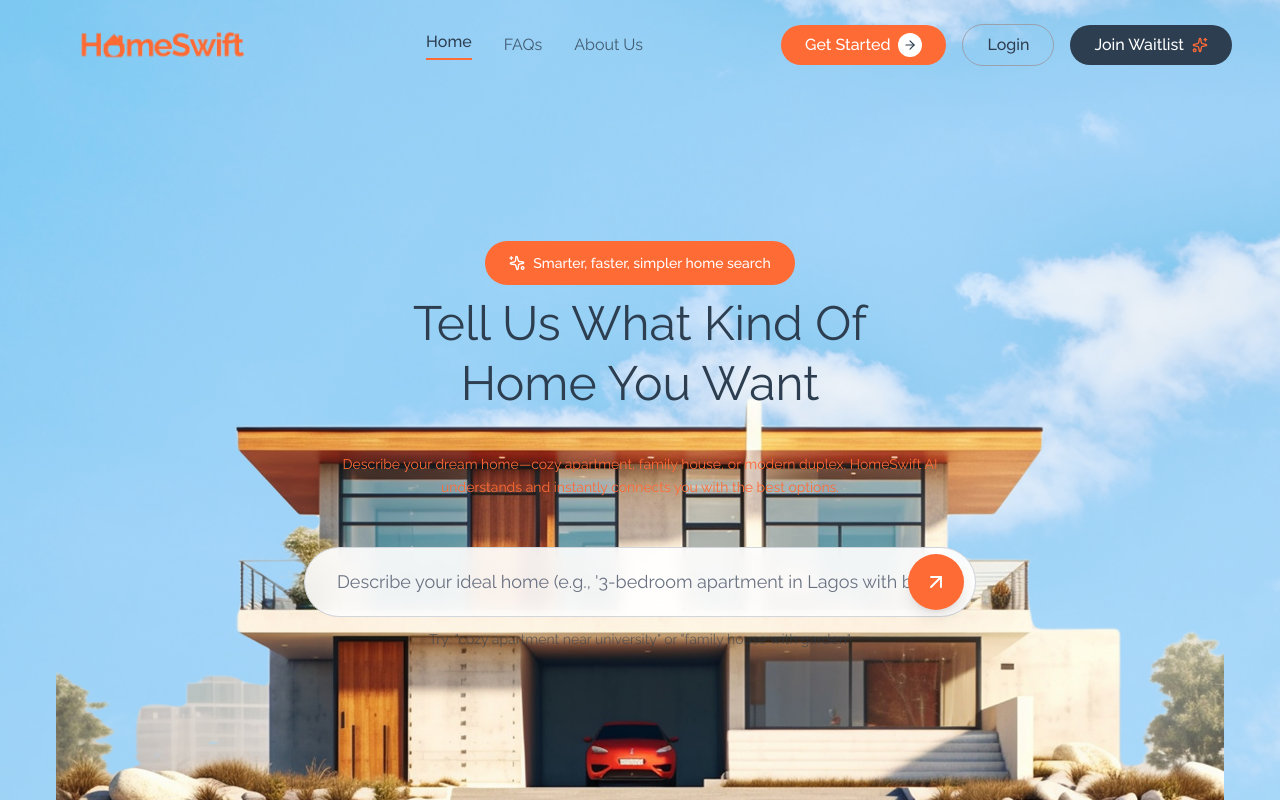
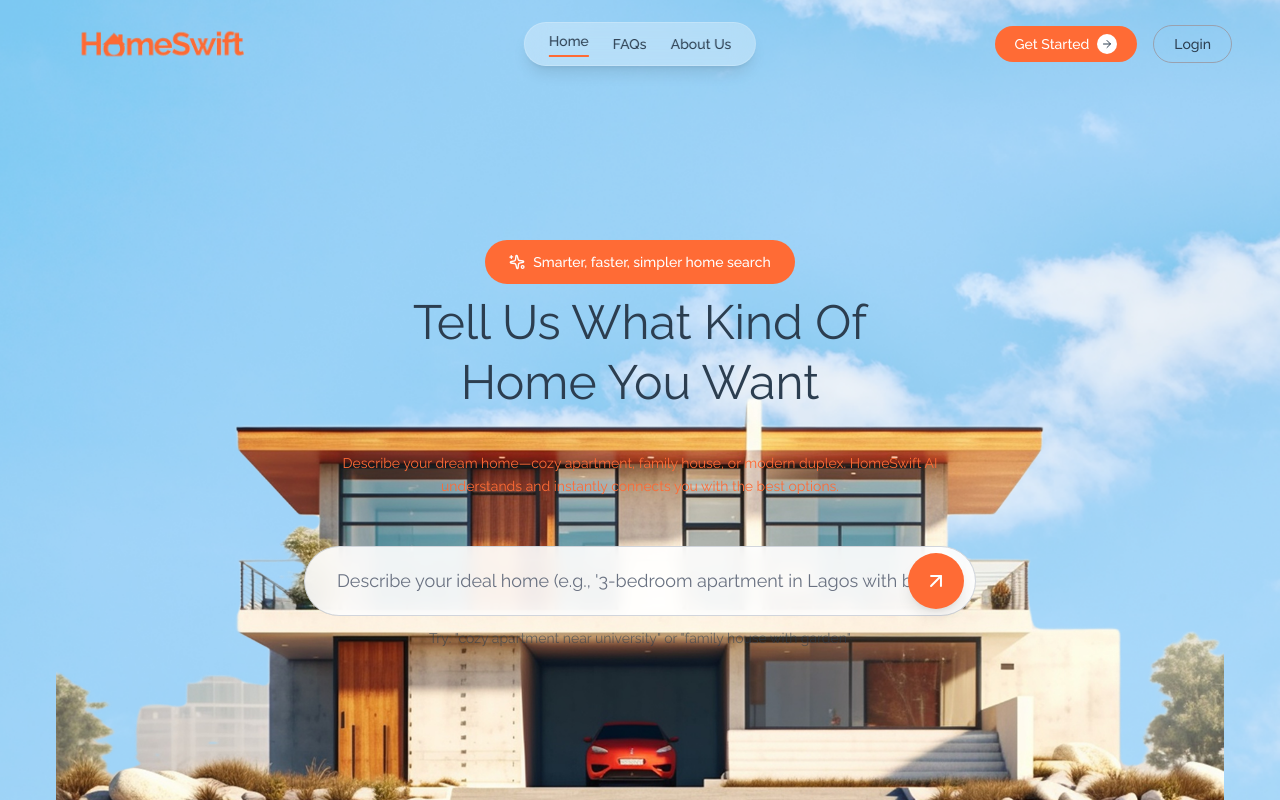
Before and after one commit to brendanx22/HomeSwift.co, a React (Vite) app: page / in a window 1280 px wide. Built offline with nearby package versions, Linux system fonts and the light colour scheme.

Commit message:
feat: Implement the initial Home page with hero section, navigation, and mobile menu.

```diff
--- a/src/pages/Home.jsx
+++ b/src/pages/Home.jsx
@@ -40,6 +40,7 @@ const Home = () => {
         backgroundSize: 'cover',
         backgroundPosition: 'center',
         backgroundRepeat: 'no-repeat',
+        backgroundColor: 'transparent',
       }}
       onMouseMove={(e) => {
         const rect = e.currentTarget.getBoundingClientRect();
@@ -79,55 +80,45 @@ const Home = () => {
         </div>
 
         {/* Desktop Navigation */}
-        <nav className="hidden md:flex items-center space-x-8">
-          <a href="/" className="text-[#2C3E50] text-md font-medium border-b-2 border-[#FF6B35] pb-1">Home</a>
-          <a href="/faq" className="text-[#2C3E50]/80 text-md hover:text-[#FF6B35] transition-colors">FAQs</a>
-          <a href="/about" className="text-[#2C3E50]/80 text-md hover:text-[#FF6B35] transition-colors">About Us</a>
+        <nav className="hidden md:flex items-center space-x-6 absolute left-1/2 transform -translate-x-1/2 bg-white/30 backdrop-blur-md border border-white/20 rounded-full px-6 py-2 shadow-lg z-20">
+          <a href="/" className="text-[#2C3E50] text-sm font-medium border-b-2 border-[#FF6B35] pb-1">Home</a>
+          <a href="/faq" className="text-[#2C3E50] text-sm hover:text-[#FF6B35] transition-colors font-medium">FAQs</a>
+          <a href="/about" className="text-[#2C3E50] text-sm hover:text-[#FF6B35] transition-colors font-medium">About Us</a>
         </nav>
 
         {/* Action Buttons */}
-        <div className="hidden md:flex items-center space-x-4">
+        <div className="hidden md:flex items-center space-x-4 ml-auto">
           <motion.button
             onClick={handleGetStartedClick}
-            className="flex items-center space-x-2 bg-[#FF6B35] text-white px-6 py-2 rounded-full font-medium hover:bg-[#FF7B45] transition-colors"
+            className="flex items-center space-x-2 bg-[#FF6B35] text-white px-5 py-2 rounded-full text-sm font-medium hover:bg-[#FF7B45] transition-colors"
             whileHover={{ scale: 1.05, y: -2 }}
             whileTap={{ scale: 0.95 }}
             transition={{ type: "spring", stiffness: 400, damping: 17 }}
           >
             <span>Get Started</span>
             <motion.div
-              className="w-6 h-6 bg-white text-[#2C3E50] rounded-full flex items-center justify-center"
+              className="w-5 h-5 bg-white text-[#2C3E50] rounded-full flex items-center justify-center"
               whileHover={{ rotate: 360 }}
               transition={{ duration: 0.6 }}
             >
-              <ArrowRight size={14} className="text-[#2C3E50]" />
+              <ArrowRight size={12} className="text-[#2C3E50]" />
             </motion.div>
           </motion.button>
           <motion.button
             onClick={handleLoginClick}
-            className="bg-transparent border border-gray-400 text-[#2C3E50] px-6 py-2 rounded-full font-medium hover:bg-white/10 transition-colors"
+            className="bg-transparent border border-gray-400 text-[#2C3E50] px-5 py-2 rounded-full text-sm font-medium hover:bg-white/10 transition-colors"
             whileHover={{ scale: 1.05, y: -2 }}
             whileTap={{ scale: 0.95 }}
             transition={{ type: "spring", stiffness: 400, damping: 17 }}
           >
             Login
           </motion.button>
-          <motion.a
-            href="/waitlist"
-            className="bg-[#2C3E50] text-white px-6 py-2 rounded-full font-medium hover:bg-[#1E2B38] transition-colors flex items-center space-x-2"
-            whileHover={{ scale: 1.05, y: -2 }}
-            whileTap={{ scale: 0.95 }}
-            transition={{ type: "spring", stiffness: 400, damping: 17 }}
-          >
-            <span>Join Waitlist</span>
-            <Sparkles size={16} className="text-[#FF6B35]" />
-          </motion.a>
         </div>
 
         {/* Mobile Menu Button */}
         <motion.button
           onClick={() => setShowMobileMenu(!showMobileMenu)}
-          className="md:hidden text-[#FF6B35] p-2"
+          className="md:hidden text-[#FF6B35] p-2 ml-auto"
           whileHover={{ scale: 1.1, rotate: 90 }}
           whileTap={{ scale: 0.9 }}
           transition={{ type: "spring", stiffness: 400, damping: 17 }}
@@ -254,17 +245,6 @@ const Home = () => {
                   >
                     Login
                   </motion.button>
-
-                  <motion.a
-                    href="/waitlist"
-                    onClick={() => setShowMobileMenu(false)}
-                    className="w-full bg-[#2C3E50] text-white px-6 py-3 rounded-xl font-semibold hover:bg-[#1E2B38] transition-colors flex items-center justify-center space-x-2 shadow-lg"
-                    whileHover={{ scale: 1.02, y: -2 }}
-                    whileTap={{ scale: 0.98 }}
-                  >
-                    <span>Join Waitlist</span>
-                    <Sparkles size={16} className="text-[#FF6B35]" />
-                  </motion.a>
                 </div>
               </div>
             </motion.div>
```
